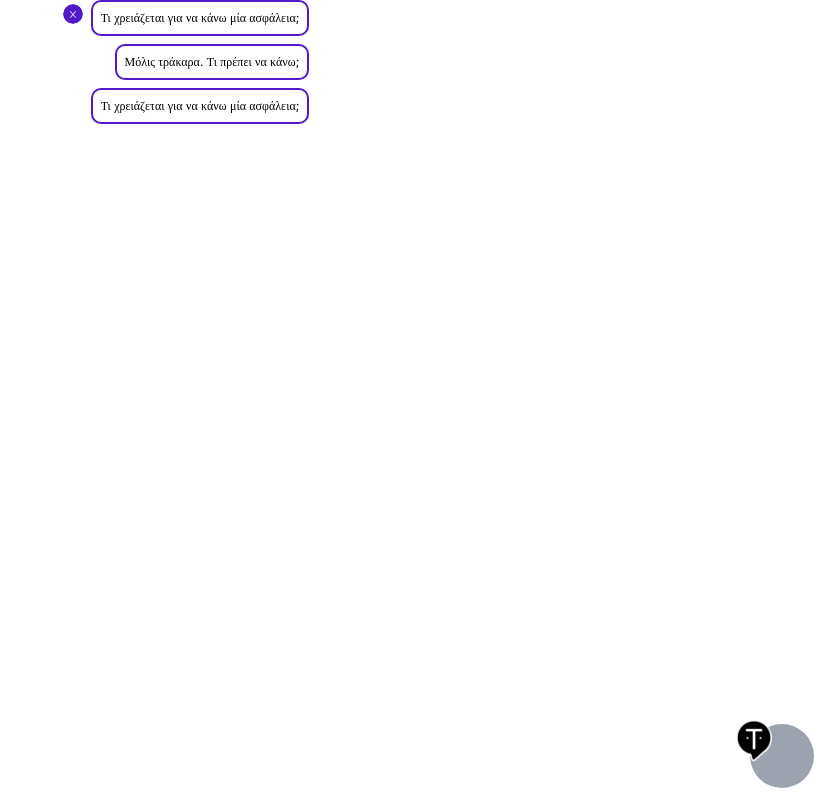
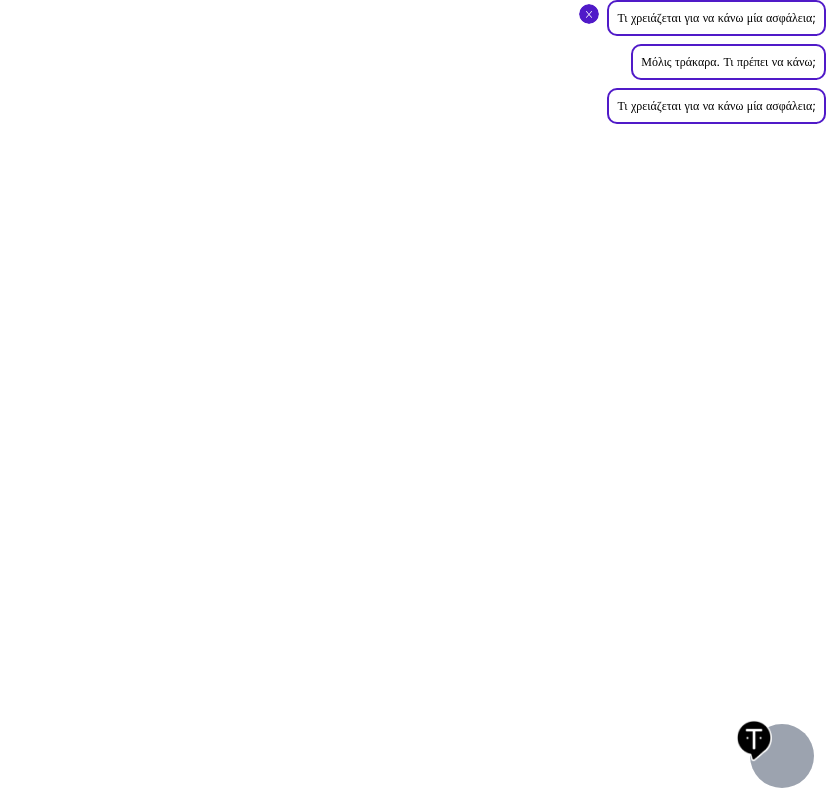
Before and after one commit to ChristosBaztekas/TechMate-Widget, a React (Vite) app: page / in a window 1280 px wide. Shown: the whole page, without its empty margins (454-1280 px from the left). Built offline with nearby package versions, Linux system fonts and the light colour scheme.

Commit message:
Fix Notification Issue

```diff
--- a/src/components/Notifications.jsx
+++ b/src/components/Notifications.jsx
@@ -12,7 +12,7 @@ export const Notifications = ({ radius = "10px" }) => {
     <main className="flex justify-center items-start gap-2">
       {/* Button to hide the notification */}
       <button
-        className="hover:text-hoverColor text-primaryColor cursor-pointer rounded-full overflow-hidden mt-1"
+        className="hover:text-hoverColor text-primaryColor cursor-pointer rounded-full overflow-hidden mt-1 ml-auto"
         onClick={() => {
           dispatch(setNotificationState(false));
         }}
```
